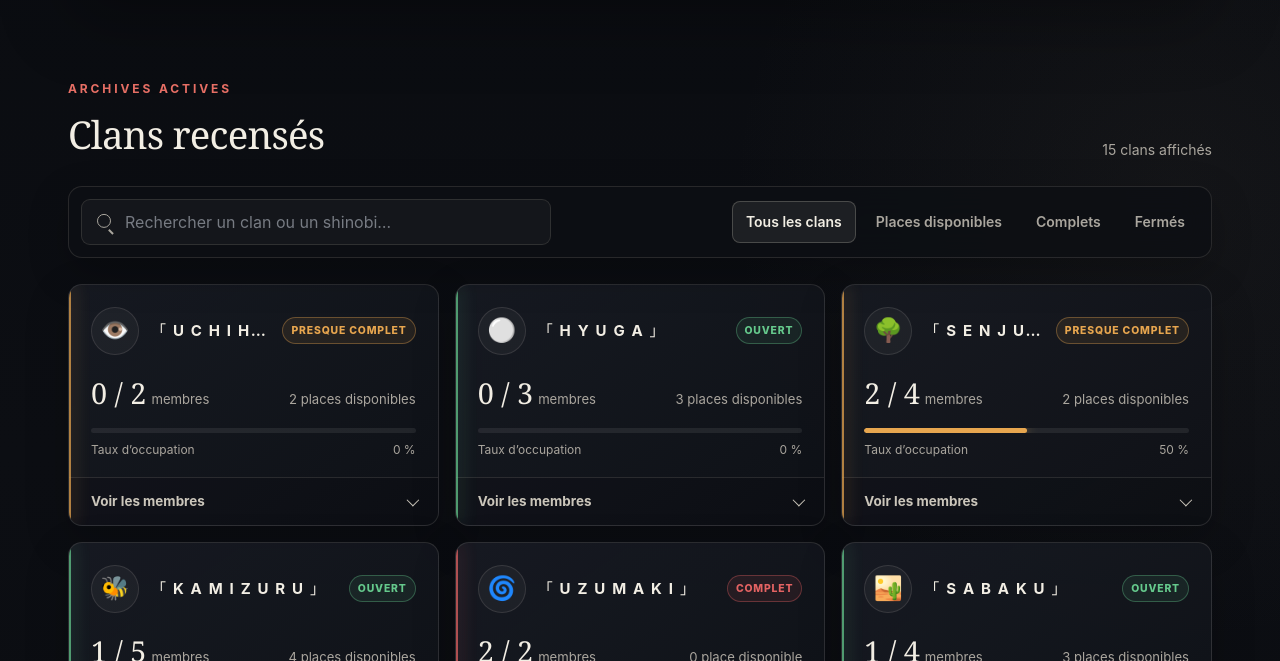
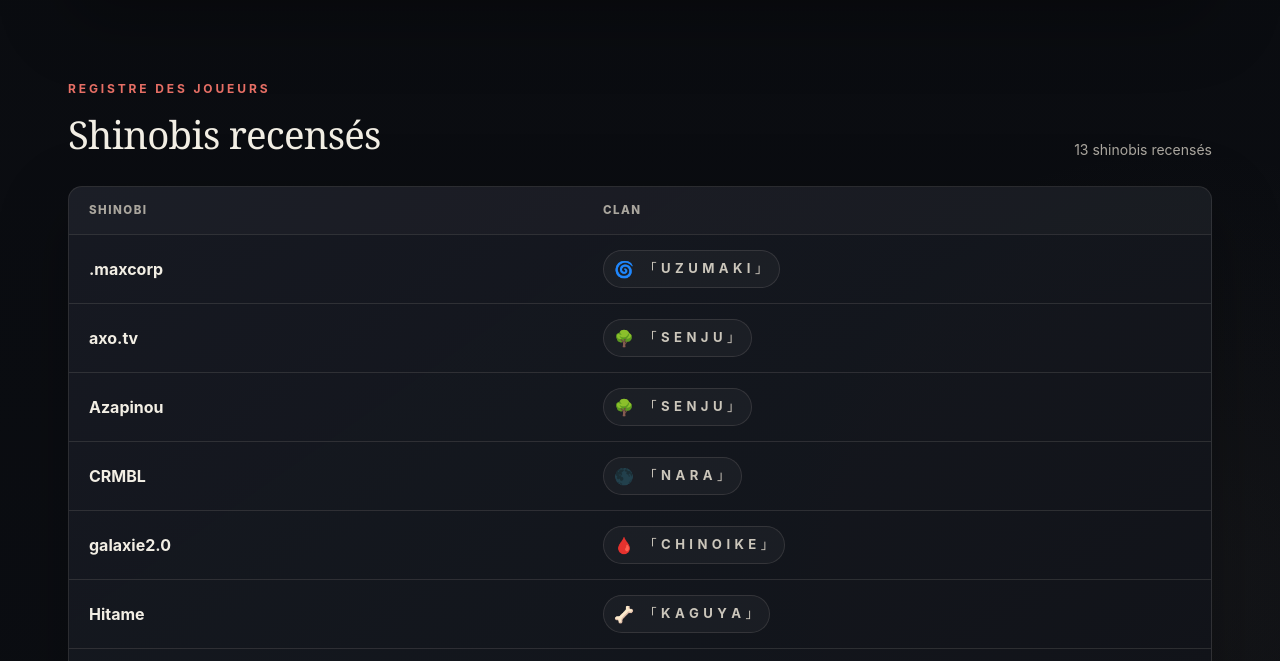
Before and after one commit to LuckyHamb/recensement-shinobi-renaissance, a plain HTML site: page index.html in a window 1280 px wide. Shown: the part 626-1287 px from the top of the page. Drawn offline with Linux system fonts and the light colour scheme.

Commit message:
Ajoute le registre global des shinobis et de leurs clans

```diff
--- a/index.html
+++ b/index.html
@@ -44,6 +44,84 @@
         outline-offset: 3px;
       }
 
+      .roster {
+        padding: 72px clamp(0px, 4vw, 48px) 10px;
+      }
+
+      .roster-card {
+        overflow: hidden;
+        border: 1px solid var(--border);
+        border-radius: var(--radius);
+        background: linear-gradient(145deg, rgba(24, 27, 35, 0.93), rgba(15, 17, 23, 0.92));
+        box-shadow: var(--shadow);
+      }
+
+      .roster-table-wrap {
+        overflow-x: auto;
+      }
+
+      .roster-table {
+        width: 100%;
+        border-collapse: collapse;
+      }
+
+      .roster-table th,
+      .roster-table td {
+        padding: 15px 20px;
+        text-align: left;
+        border-bottom: 1px solid var(--border);
+      }
+
+      .roster-table th {
+        color: var(--muted);
+        background: rgba(255, 255, 255, 0.025);
+        font-size: 0.72rem;
+        font-weight: 800;
+        letter-spacing: 0.13em;
+        text-transform: uppercase;
+      }
+
+      .roster-table tbody tr:last-child td {
+        border-bottom: 0;
+      }
+
+      .roster-table tbody tr:hover {
+        background: rgba(255, 255, 255, 0.025);
+      }
+
+      .roster-name {
+        width: 45%;
+        color: var(--text);
+        font-weight: 700;
+      }
+
+      .roster-clan-badge {
+        display: inline-flex;
+        gap: 9px;
+        align-items: center;
+        max-width: 100%;
+        padding: 6px 10px;
+        color: var(--muted-strong);
+        border: 1px solid var(--border);
+        border-radius: 999px;
+        background: rgba(255, 255, 255, 0.035);
+        font-size: 0.82rem;
+        font-weight: 700;
+        letter-spacing: 0.05em;
+      }
+
+      .roster-clan-emoji {
+        flex: 0 0 auto;
+        font-size: 1rem;
+      }
+
+      .roster-empty {
+        margin: 0;
+        padding: 22px;
+        color: var(--muted);
+        text-align: center;
+      }
+
       @media (max-width: 640px) {
         .admin-link {
           top: 16px;
@@ -52,9 +130,28 @@
           padding: 7px 10px;
           font-size: 0.78rem;
         }
+
+        .roster {
+          padding-top: 54px;
+        }
+
+        .roster-table th,
+        .roster-table td {
+          padding: 13px 14px;
+        }
+
+        .roster-name {
+          width: 40%;
+        }
+
+        .roster-clan-badge {
+          font-size: 0.74rem;
+          letter-spacing: 0.03em;
+        }
       }
     </style>
     <script src="./script.js?v=4" defer></script>
+    <script src="./roster.js?v=1" defer></script>
   </head>
   <body>
     <a class="skip-link" href="#clans">Aller aux clans</a>
@@ -113,6 +210,31 @@
               <span class="stat-card__label">Total des clans</span>
               <strong class="stat-card__value" data-stat="total">—</strong>
             </article>
+          </div>
+        </section>
+
+        <section class="roster" aria-labelledby="roster-title">
+          <div class="section-heading">
+            <div>
+              <p class="section-kicker">Registre des joueurs</p>
+              <h2 id="roster-title">Shinobis recensés</h2>
+            </div>
+            <p class="result-count" id="roster-count" aria-live="polite">Chargement…</p>
+          </div>
+
+          <div class="roster-card">
+            <div class="roster-table-wrap">
+              <table class="roster-table">
+                <thead>
+                  <tr>
+                    <th scope="col">Shinobi</th>
+                    <th scope="col">Clan</th>
+                  </tr>
+                </thead>
+                <tbody id="roster-body"></tbody>
+              </table>
+            </div>
+            <p class="roster-empty" id="roster-empty" hidden>Aucun shinobi n’est encore recensé.</p>
           </div>
         </section>
 
```
